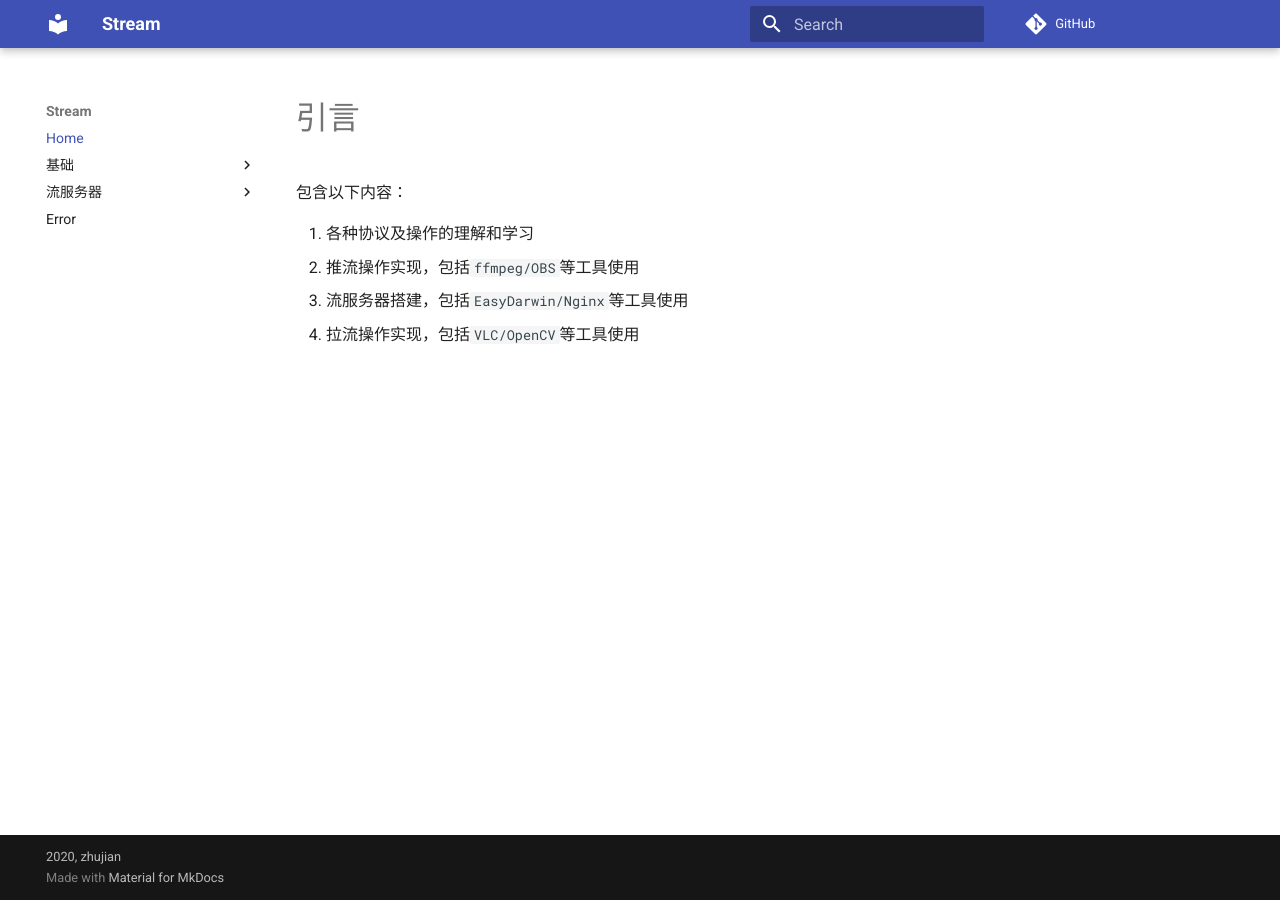
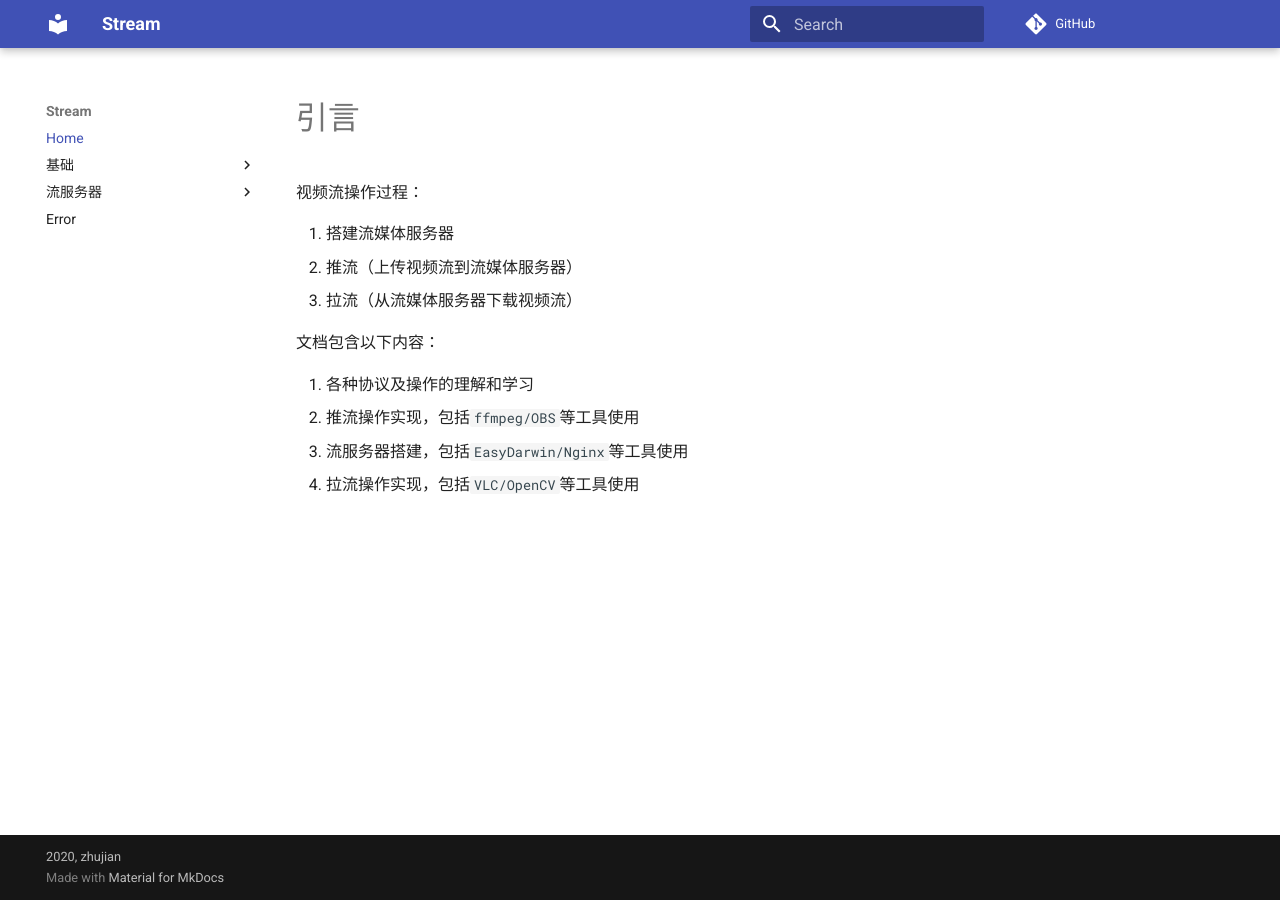
Before and after one commit to ZJDoc/Stream, an MkDocs documentation site: the page built from docs/index.md, in a window 1280 px wide. Built offline with MkDocs 1.6.1 and Material for MkDocs 9.7.7, drawn with Linux system fonts in a browser that asks for light colours; comment, search, counter and statistics services are not loaded.

Commit message:
docs(index): update

```diff
--- a/docs/index.md
+++ b/docs/index.md
@@ -1,7 +1,13 @@
 
 # 引言
 
-包含以下内容：
+视频流操作过程：
+
+1. 搭建流媒体服务器
+2. 推流（上传视频流到流媒体服务器）
+3. 拉流（从流媒体服务器下载视频流）
+
+文档包含以下内容：
 
 1. 各种协议及操作的理解和学习
 2. 推流操作实现，包括`ffmpeg/OBS`等工具使用
```
